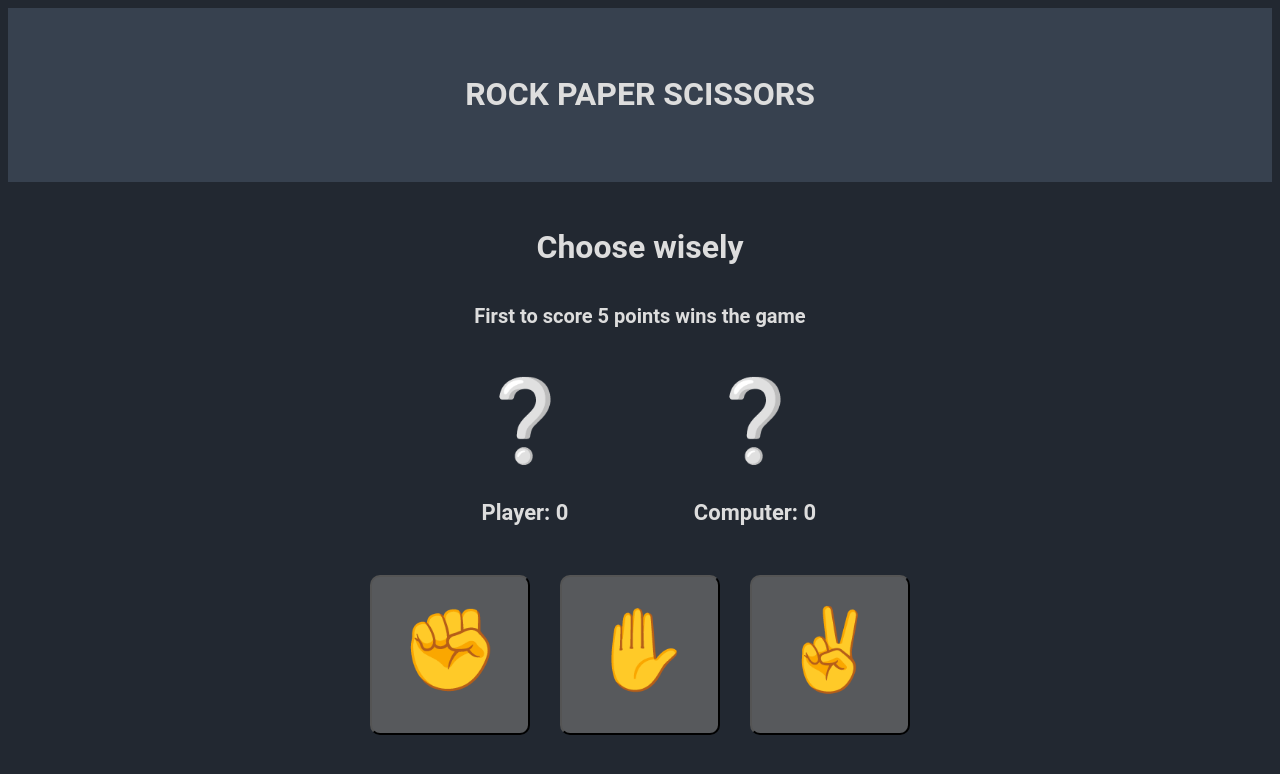
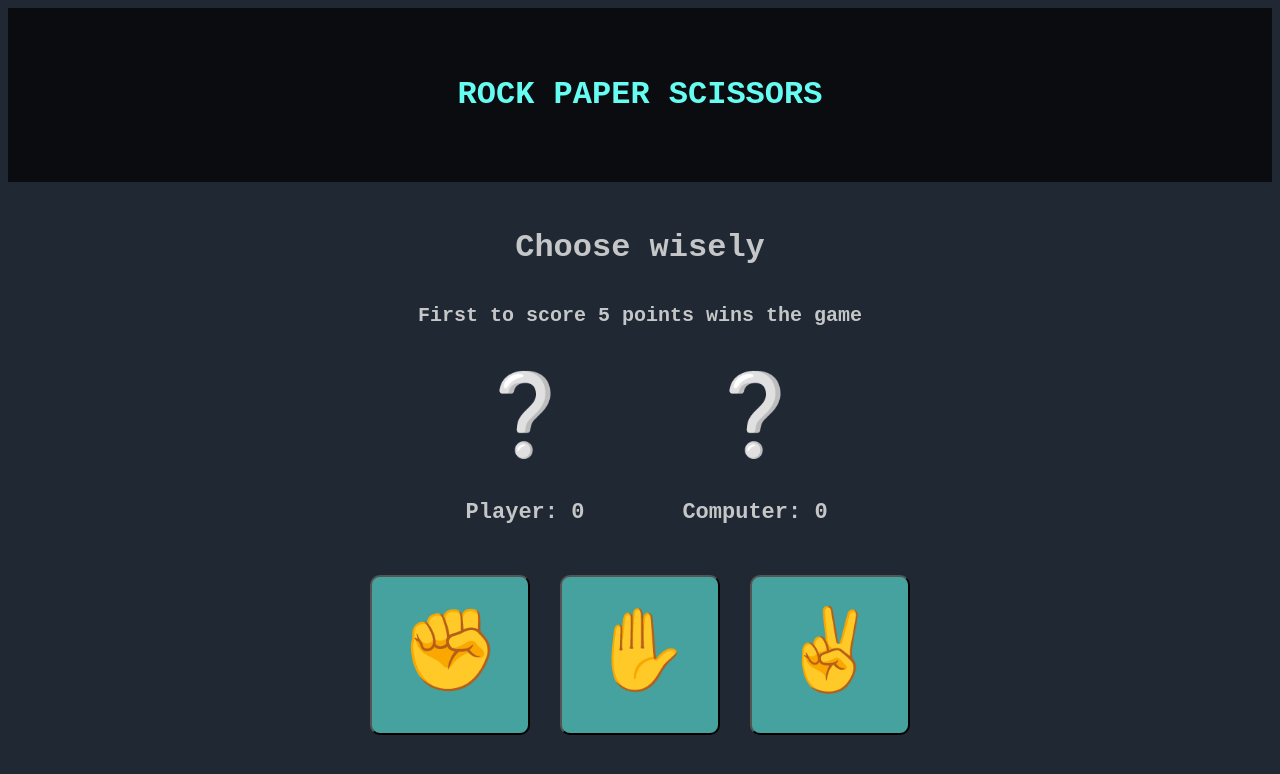
Before and after one commit to TomasCastroRojas/odin-rock-paper-scissors, a plain HTML site: page index.html in a window 1280 px wide. Drawn offline with Linux system fonts and the light colour scheme.

Commit message:
Change color palette

```diff
--- a/style.css
+++ b/style.css
@@ -1,7 +1,7 @@
 body {
-  background-color: #222831;
-  color: #ddd;
-  font-family: 'Roboto', sans-serif;
+  background-color: #1f2833;
+  color: #c5c6c7;
+  font-family: monospace, 'Roboto', sans-serif;
   line-height: 1.6;
 }
 
@@ -9,11 +9,13 @@ body {
   display: flex;
   justify-content: center;
   padding: 40px 0px;
-  background-color: #37414f;
+  background-color: #0b0c10;
 }
 
 .title {
     font-size: 32px;
+    color: #66fcf1;
+    font-family: monospace, 'Roboto';
 }
 
 .main {
@@ -63,7 +65,7 @@ body {
 
 .btn {
   border-radius: 10px;
-  background-color: #57595c;
+  background-color: #45a29e;
 }
 
 .btn-square {
@@ -72,11 +74,11 @@ body {
 }
 
 .btn:hover {
-  background-color: #4a4f57;
+  background-color: #259e98;
 }
 
 .btn:active {
-  background-color: #5b5f68;
+  background-color: #71c7c3;
 }
 
 .sign {
@@ -113,6 +115,8 @@ body {
   padding: 10px 20px;
   margin-top: 25px;
   margin-bottom: 15px;
+  color: #c5c6c7;
+  font-family: monospace, 'Roboto';
 }
 
 .overlay {
```
